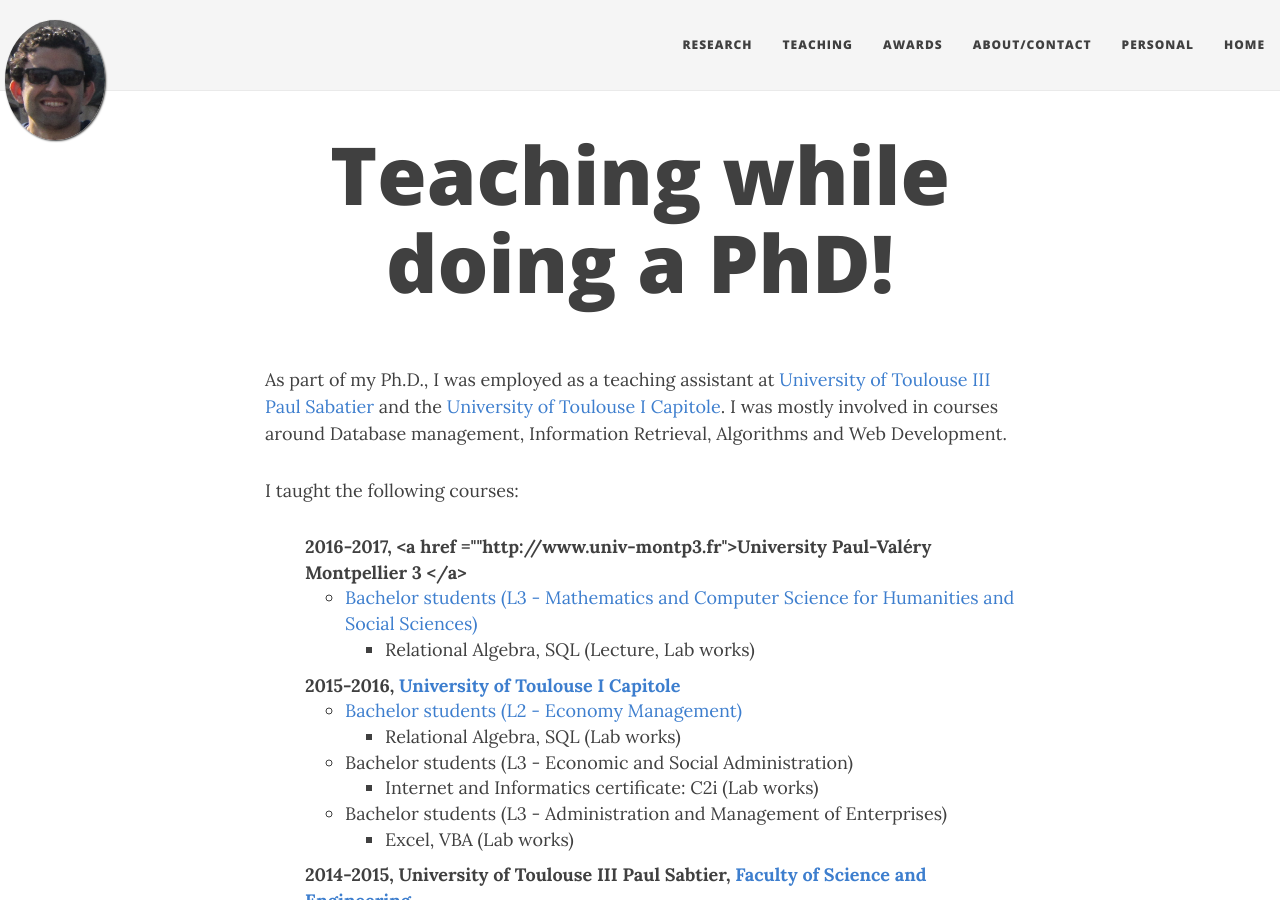
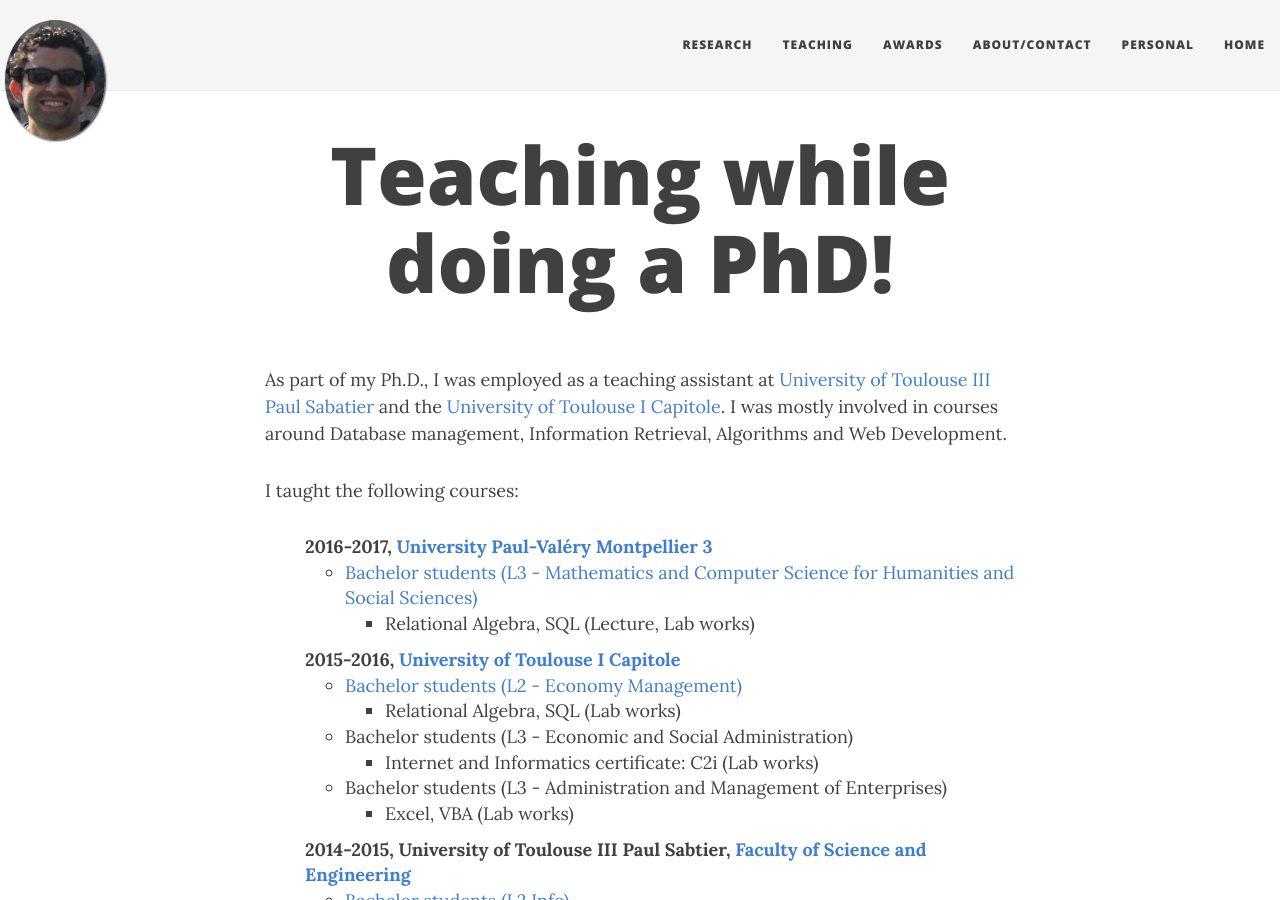
Before and after one commit to bilelmoulahi/bilelmoulahi.github.io, a Jekyll site: the page built from teaching.md, in a window 1280 px wide and 900 px high. Built offline with Jekyll 4.4.1, drawn with Linux system fonts in a browser that asks for light colours; nearby versions of some CDN libraries.

Commit message:
minor changes

```diff
--- a/teaching.md
+++ b/teaching.md
@@ -7,7 +7,7 @@ As part of my Ph.D., I was employed as a teaching assistant at [University of To
 
 I taught the following courses:
 
-<ul> <b>2016-2017, <a href =""http://www.univ-montp3.fr">University Paul-Valéry Montpellier 3 </a> </b>
+<ul> <b>2016-2017, <a href ="http://www.univ-montp3.fr">University Paul-Valéry Montpellier 3 </a> </b>
 	<ul>
 		<li><a href="http://ufr6.univ-montp3.fr/index.php/licences/94-categorie-licences-miashs" title="L3 miashs">Bachelor students (L3 - Mathematics and Computer Science for Humanities and Social Sciences)</a></li>
 		<ul> <li> Relational Algebra, SQL (Lecture, Lab works) </li> </ul>
```
